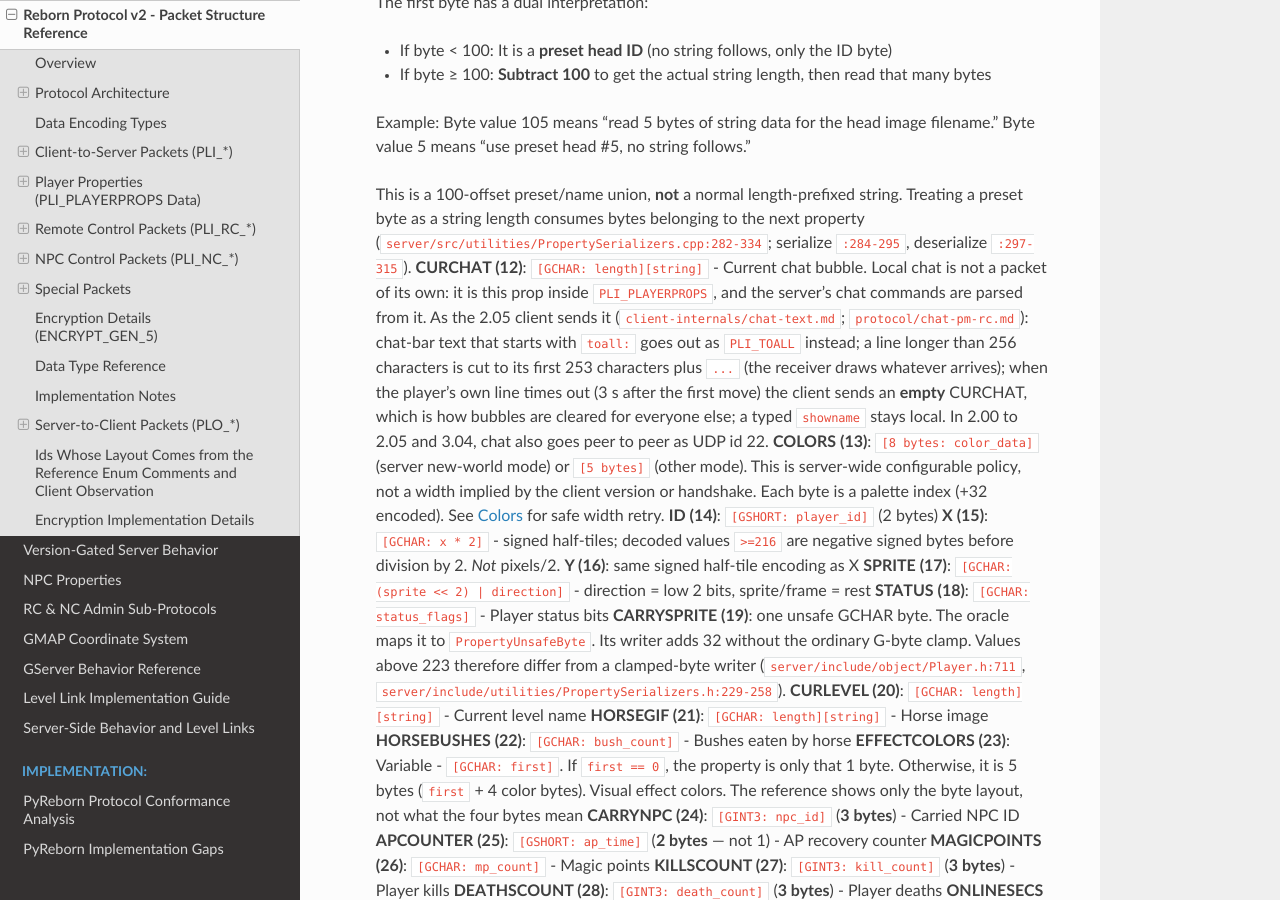
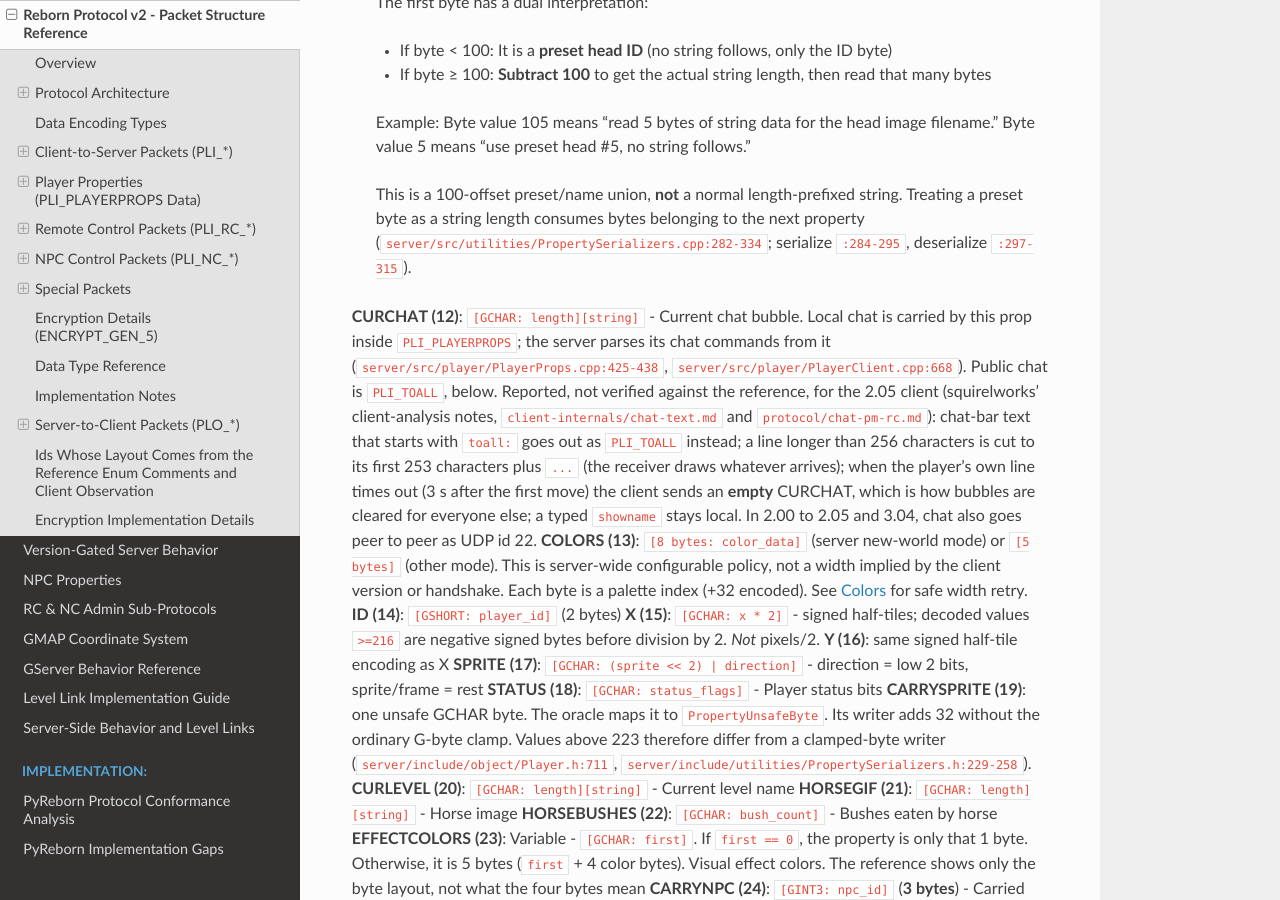
Before and after one commit to hosler/reborn-protocol-docs, a Sphinx documentation site: the page built from docs/protocol/packet-structures.md, in a window 1280 px wide and 900 px high, scrolled down 22736 px. Built offline with Sphinx 7.4.7 and the Read the Docs theme 3.1.0, drawn with Linux system fonts in a browser that asks for light colours.

Commit message:
PR #50 fixups: blank line before CURCHAT, prop route cited, reported label, links to plain text
Co-Authored-By: Claude <noreply@anthropic.com>

```diff
--- a/docs/protocol/packet-structures.md
+++ b/docs/protocol/packet-structures.md
@@ -886,9 +886,13 @@ client version (`server/src/utilities/PropertySerializers.cpp:223-264`).
 > Treating a preset byte as a string length consumes bytes belonging to the next
 > property (`server/src/utilities/PropertySerializers.cpp:282-334`; serialize
 > `:284-295`, deserialize `:297-315`).
-**CURCHAT (12)**: `[GCHAR: length][string]` - Current chat bubble. Local chat is not a packet
-of its own: it is this prop inside `PLI_PLAYERPROPS`, and the server's chat commands are parsed
-from it. As the 2.05 client sends it ([`client-internals/chat-text.md`](https://github.com/squirelworks/Graal_analysis/blob/main/client-internals/chat-text.md); [`protocol/chat-pm-rc.md`](https://github.com/squirelworks/Graal_analysis/blob/main/protocol/chat-pm-rc.md)): chat-bar text that starts with `toall:`
+
+**CURCHAT (12)**: `[GCHAR: length][string]` - Current chat bubble. Local chat is carried by
+this prop inside `PLI_PLAYERPROPS`; the server parses its chat commands from it
+(`server/src/player/PlayerProps.cpp:425-438`, `server/src/player/PlayerClient.cpp:668`).
+Public chat is `PLI_TOALL`, below. Reported, not verified against the reference, for the 2.05
+client (squirelworks' client-analysis notes, `client-internals/chat-text.md` and
+`protocol/chat-pm-rc.md`): chat-bar text that starts with `toall:`
 goes out as `PLI_TOALL` instead; a line longer than 256 characters is cut to its first 253
 characters plus `...` (the receiver draws whatever arrives); when the player's own line times
 out (3 s after the first move) the client sends an **empty** CURCHAT, which is how bubbles are
```
